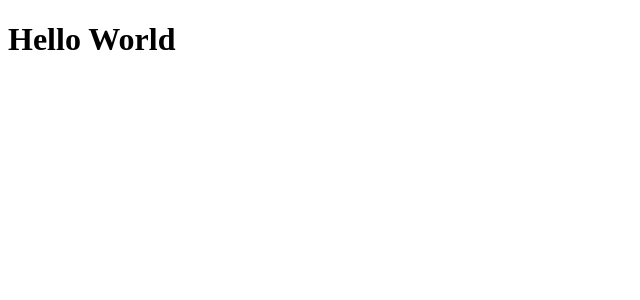
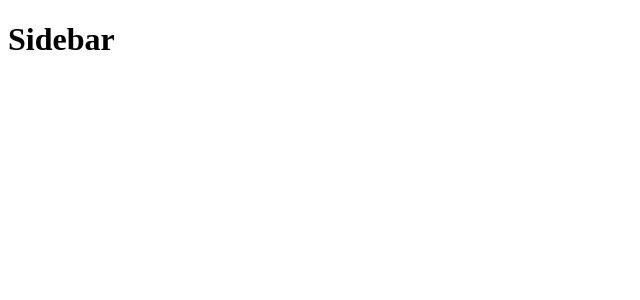
Before and after one commit to memisemre/nuxt3-dashboard, a Nuxt app: page / in a window 1280 px wide. Shown: the top 300 px of the page, without its empty margins (0-640 px from the left). Built offline with nearby package versions, Linux system fonts and the light colour scheme.

Commit message:
create sidebar

```diff
--- /dev/null
+++ b/components/Sidebar.vue
@@ -0,0 +1,3 @@
+<template>
+    <h1>Sidebar</h1>
+</template>
--- a/pages/index.vue
+++ b/pages/index.vue
@@ -1,8 +1,12 @@
-<script setup lang="ts">
+<script setup >
+import Sidebar from '~/components/Sidebar.vue';
 </script>
 
 <template>
   <div>
-    <h1>Hello World</h1>
+    <Sidebar />
   </div>
 </template>
+
+<style>
+</style>
```
